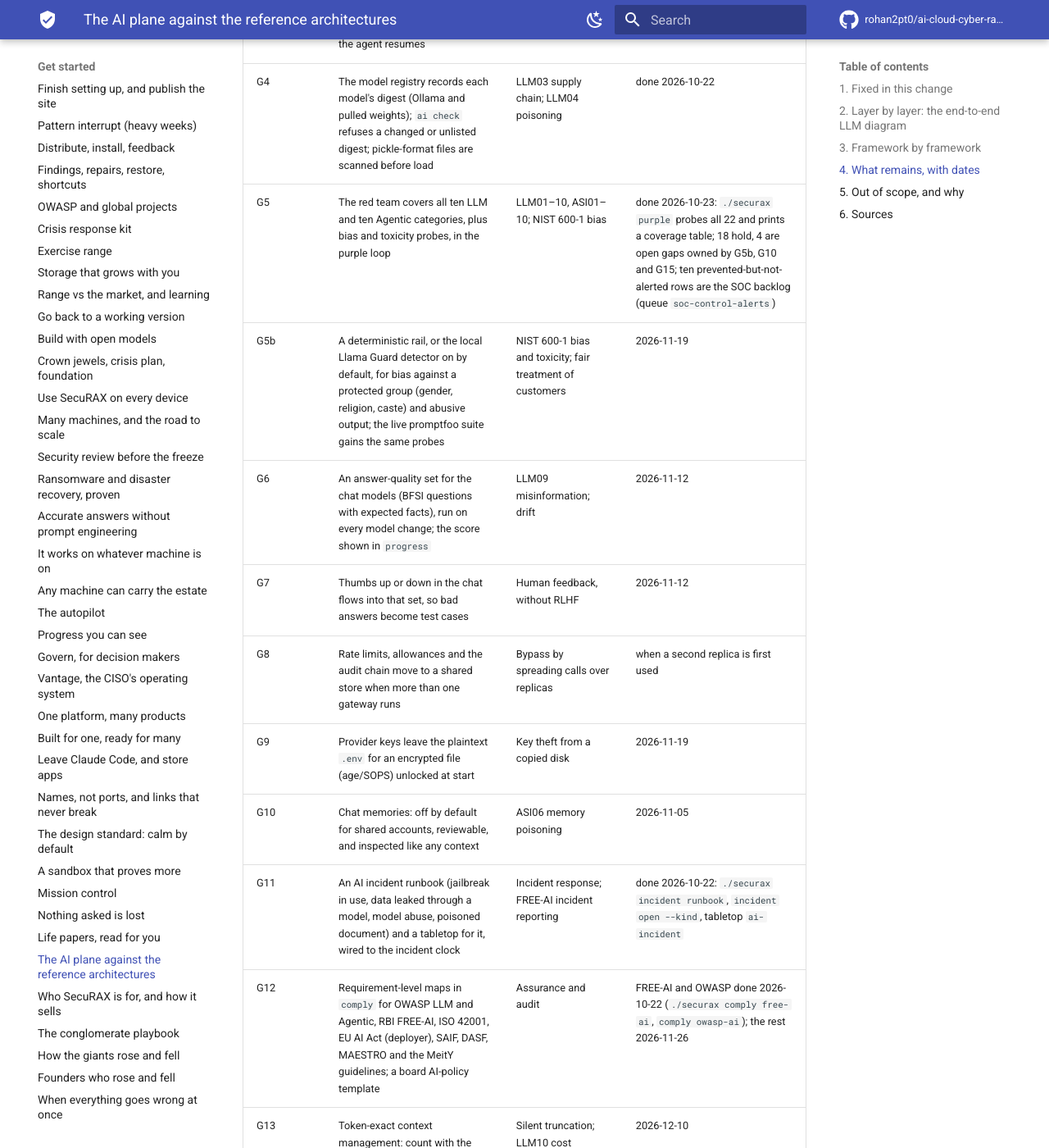
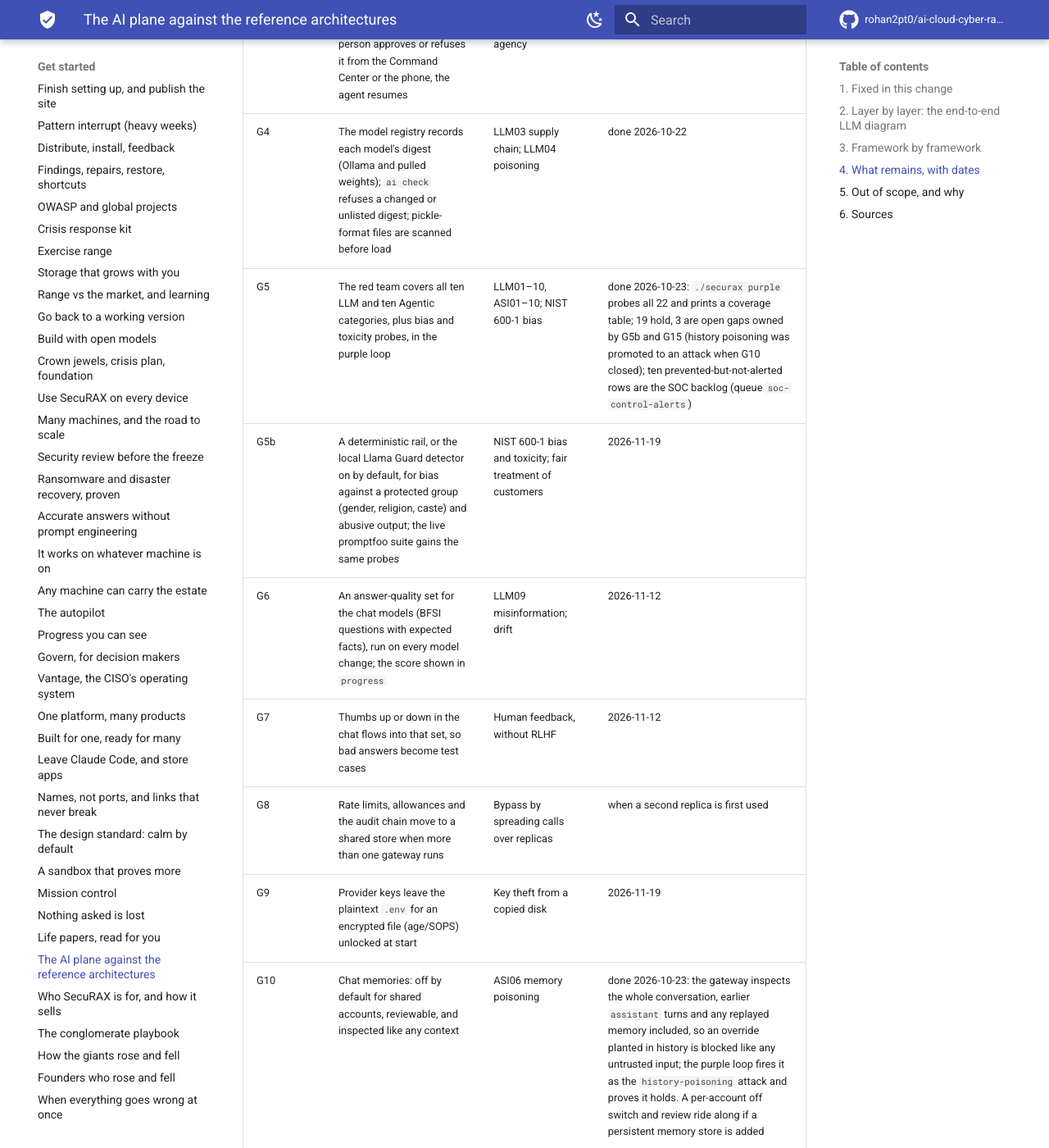
Before and after one commit to rohan2pt0/ai-cloud-cyber-range, an MkDocs documentation site: the page built from docs/securax/105-LLM-REFERENCE-ARCHITECTURES-GAP-CHECK.md, in a window 1280 px wide and 1400 px high, scrolled down 5106 px. Shown: the whole window at 82% size. Built offline with MkDocs 1.6.1 and Material for MkDocs 9.7.7, drawn with Linux system fonts in a browser that asks for light colours; comment, search, counter and statistics services are not loaded; some of the changed text lies outside the part shown.

Commit message:
Close G10: inspect chat history and memory for poisoning; promote the purple ASI06 probe (doc 105)
The gateway inspected every message but the earlier `assistant` turns, so an
override planted in the conversation history or a replayed chat memory reached
the model untouched (OWASP ASI06 memory and context poisoning). `_texts` now
yields assistant turns too, and they go through the same input rails as the
user's and tools' words, so a planted "ignore all previous instructions..."
blocks like any other untrusted input instead of being trusted for wearing the
model's role. A normal prior assistant answer carries no injection, so ordinary
multi-turn chat is untouched; two gateway tests cover both sides.

With the hole closed, the purple loop's `history-poisoning` probe (added by
PR #145 as a known gap owned by G10) now holds, so it is promoted from a gap to
a real attack the loop asserts is prevented and logged. Its test trip-wire
(`gaps_now_holding == []`) keeps the fix tested.

Paperwork: ASI06 is `supported` in the OWASP LLM/Agentic map (report
regenerated, 10/20 supported); doc 105 G10 and queue `ai-gap-g10` marked done;
CHANGELOG and the generated facts refreshed. LLM08/G15 (a plain override in a
retrieved document) stays an open gap, untouched.

Co-Authored-By: Claude Opus 4.8 <noreply@anthropic.com>
Claude-Session: https://claude.ai/code/session_01PVwzAEfLpBVqP5vDvvDtzr

```diff
--- a/docs/securax/105-LLM-REFERENCE-ARCHITECTURES-GAP-CHECK.md
+++ b/docs/securax/105-LLM-REFERENCE-ARCHITECTURES-GAP-CHECK.md
@@ -40,7 +40,7 @@ and the cloud underneath.
 | Entry | API gateway | ✅ | The AI security gateway is the one front door: cross-site write guard, TLS edge, tunnel with sign-in |
 | Entry | Authentication (IAM/OAuth) | ✅ | OIDC/JWT (RS256 via JWKS, "none" refused), hashed API keys, MFA claim, lock-out. Off on a single laptop, on with `regulated on` |
 | Entry | Rate limiting | ✅ | Per-caller sliding window, in-flight shedding, day and month token allowances |
-| Entry | User context manager | 🟡 | Open WebUI keeps chat history and memories. SecuRAX has no memory controls of its own. See G10 |
+| Entry | User context manager | 🟡 | Open WebUI keeps chat history and memories. The gateway now inspects the history and any memory replayed to the model like any untrusted input, so a planted override is blocked (ASI06, G10 done); it has no store of its own to switch off per account |
 | Entry | Response router | ✅ | LiteLLM ladders with fallbacks that always end on the local model; the gateway records requested vs served model |
 | Inference | Prompt pre-processing | ✅ | Injection, jailbreak and smuggling rails; India-aware PII redaction; optional model detectors (Llama Guard, Model Armor, Prompt Shields, Bedrock) behind a circuit breaker; now every part and the system context (G1, G2) |
 | Inference | Context windowing, tokenisation | 🟡 | A size cap and the model's own window. No token-exact truncation. See G13 |
@@ -80,13 +80,13 @@ Each item is in `governance/queue.json`, so `./securax backlog` and the daily Ba
 |---|---|---|---|
 | G3 | Tool approval becomes a queue: the call waits, a person approves or refuses it from the Command Center or the phone, the agent resumes | ASI02 tool misuse; LLM06 excessive agency | 2026-11-05 |
 | G4 | The model registry records each model's digest (Ollama and pulled weights); `ai check` refuses a changed or unlisted digest; pickle-format files are scanned before load | LLM03 supply chain; LLM04 poisoning | done 2026-10-22 |
-| G5 | The red team covers all ten LLM and ten Agentic categories, plus bias and toxicity probes, in the purple loop | LLM01–10, ASI01–10; NIST 600-1 bias | done 2026-10-23: `./securax purple` probes all 22 and prints a coverage table; 18 hold, 4 are open gaps owned by G5b, G10 and G15; ten prevented-but-not-alerted rows are the SOC backlog (queue `soc-control-alerts`) |
+| G5 | The red team covers all ten LLM and ten Agentic categories, plus bias and toxicity probes, in the purple loop | LLM01–10, ASI01–10; NIST 600-1 bias | done 2026-10-23: `./securax purple` probes all 22 and prints a coverage table; 19 hold, 3 are open gaps owned by G5b and G15 (history poisoning was promoted to an attack when G10 closed); ten prevented-but-not-alerted rows are the SOC backlog (queue `soc-control-alerts`) |
 | G5b | A deterministic rail, or the local Llama Guard detector on by default, for bias against a protected group (gender, religion, caste) and abusive output; the live promptfoo suite gains the same probes | NIST 600-1 bias and toxicity; fair treatment of customers | 2026-11-19 |
 | G6 | An answer-quality set for the chat models (BFSI questions with expected facts), run on every model change; the score shown in `progress` | LLM09 misinformation; drift | 2026-11-12 |
 | G7 | Thumbs up or down in the chat flows into that set, so bad answers become test cases | Human feedback, without RLHF | 2026-11-12 |
 | G8 | Rate limits, allowances and the audit chain move to a shared store when more than one gateway runs | Bypass by spreading calls over replicas | when a second replica is first used |
 | G9 | Provider keys leave the plaintext `.env` for an encrypted file (age/SOPS) unlocked at start | Key theft from a copied disk | 2026-11-19 |
-| G10 | Chat memories: off by default for shared accounts, reviewable, and inspected like any context | ASI06 memory poisoning | 2026-11-05 |
+| G10 | Chat memories: off by default for shared accounts, reviewable, and inspected like any context | ASI06 memory poisoning | done 2026-10-23: the gateway inspects the whole conversation, earlier `assistant` turns and any replayed memory included, so an override planted in history is blocked like any untrusted input; the purple loop fires it as the `history-poisoning` attack and proves it holds. A per-account off switch and review ride along if a persistent memory store is added |
 | G11 | An AI incident runbook (jailbreak in use, data leaked through a model, model abuse, poisoned document) and a tabletop for it, wired to the incident clock | Incident response; FREE-AI incident reporting | done 2026-10-22: `./securax incident runbook`, `incident open --kind`, tabletop `ai-incident` |
 | G12 | Requirement-level maps in `comply` for OWASP LLM and Agentic, RBI FREE-AI, ISO 42001, EU AI Act (deployer), SAIF, DASF, MAESTRO and the MeitY guidelines; a board AI-policy template | Assurance and audit | FREE-AI and OWASP done 2026-10-22 (`./securax comply free-ai`, `comply owasp-ai`); the rest 2026-11-26 |
 | G13 | Token-exact context management: count with the model's tokenizer, trim the oldest turns, never cut the system context | Silent truncation; LLM10 cost | 2026-12-10 |
--- a/website/index.html
+++ b/website/index.html
@@ -317,7 +317,7 @@ footer a:hover{color:#fff}
 
 <div class="proof" aria-label="Proof points">
   <div class="wrap">
-    <div><b><!-- fact:tests -->1100+<!-- /fact --></b><span>automated tests on every change</span></div>
+    <div><b><!-- fact:tests -->1150+<!-- /fact --></b><span>automated tests on every change</span></div>
     <div><b><!-- fact:journeys -->49<!-- /fact --></b><span>end-to-end journeys that run the real product in CI</span></div>
     <div><b><!-- fact:frameworks -->8<!-- /fact --></b><span>regulatory and security frameworks mapped to evidence</span></div>
     <div><b>&lt;1 s</b><span>from a cold start to the first blocked attack; ~4 ms per check, measured on every build</span></div>
```
Also changed, not shown: other parts of docs/securax/105-LLM-REFERENCE-ARCHITECTURES-GAP-CHECK.md (+1 -1 lines), CHANGELOG.md (+2 -1 lines), README.md (+1 -0 lines), docs/securax/54-TECHNICAL-GIST.md (+1 -1 lines), docs/securax/regulatory/owasp-llm-agentic-assessment.md (+2 -3 lines), 7 other files.
